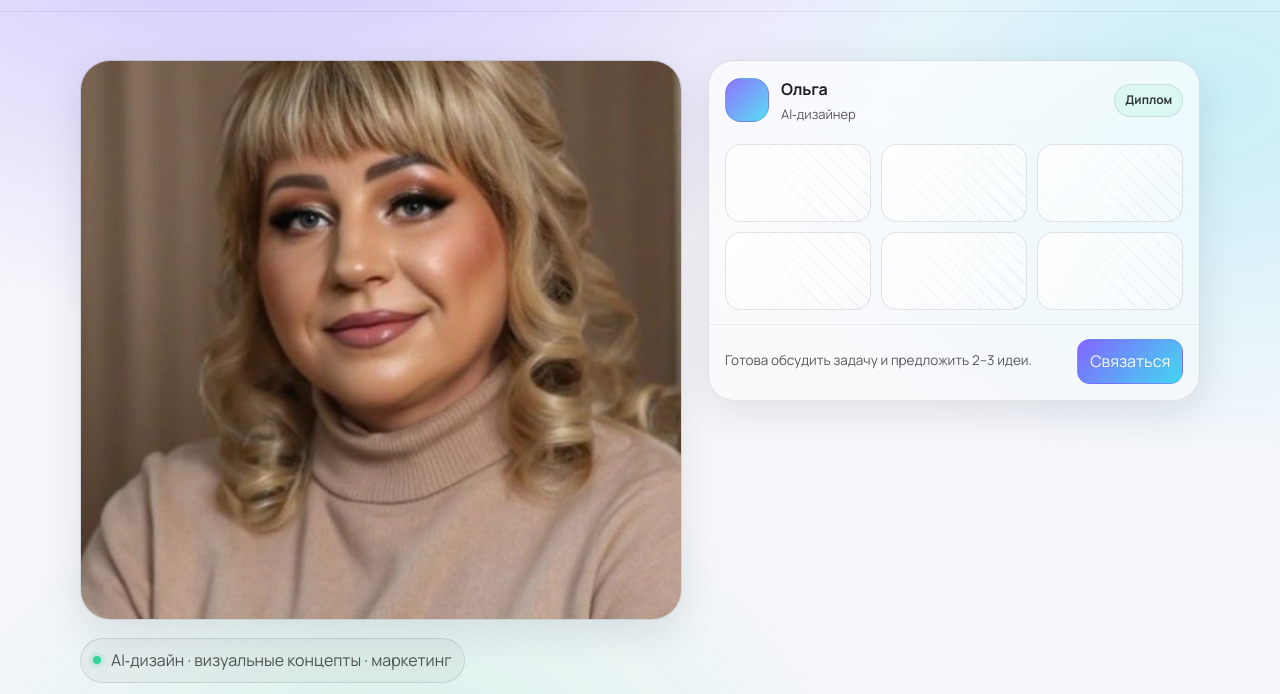
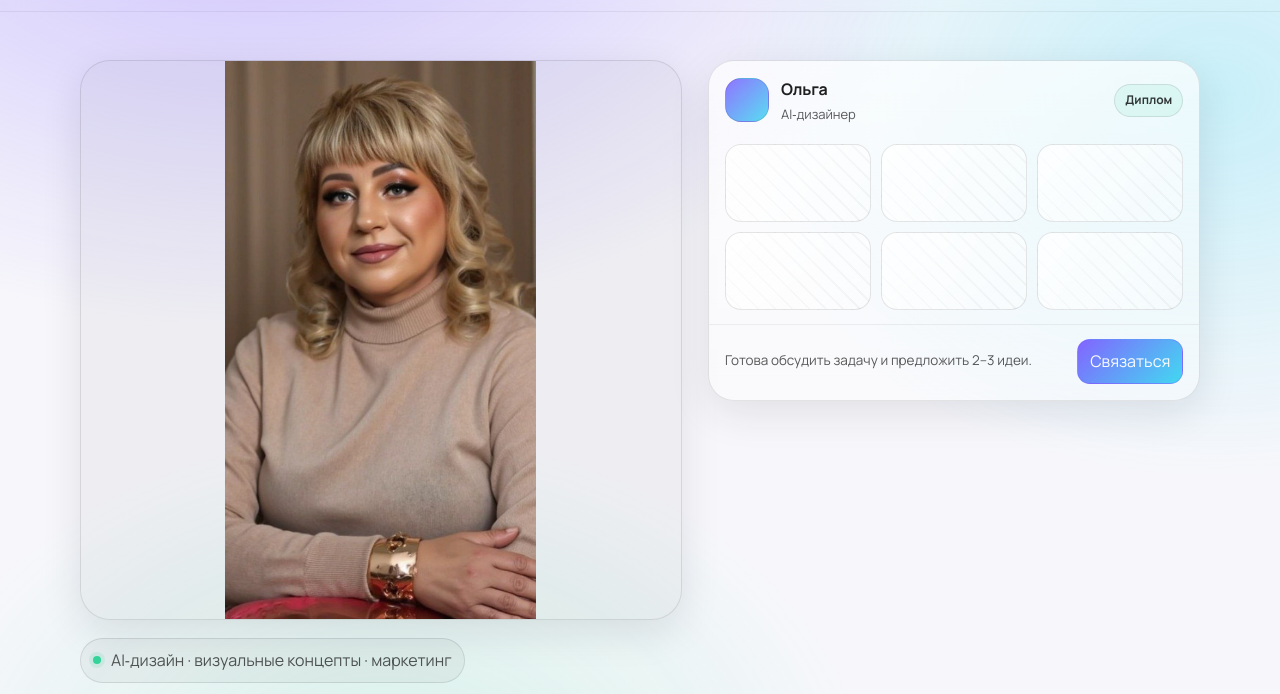
Before and after one commit to rosh24021976-sys/Lending-Olga, a plain HTML site: page index.html in a window 1280 px wide. Shown: the part 66-760 px from the top of the page. Drawn offline with Linux system fonts and the light colour scheme.

Commit message:
Коррекция формата фото

```diff
--- a/styles.css
+++ b/styles.css
@@ -208,8 +208,8 @@ button{ font: inherit; color: inherit; }
 .hero__photo{
   width: 100%;
   height: 100%;
-  object-fit: cover;
-  object-position: 50% 20%;
+  object-fit: contain;
+  object-position: 50% 50%;
   display:block;
   transform: translateZ(0);
 }
```
